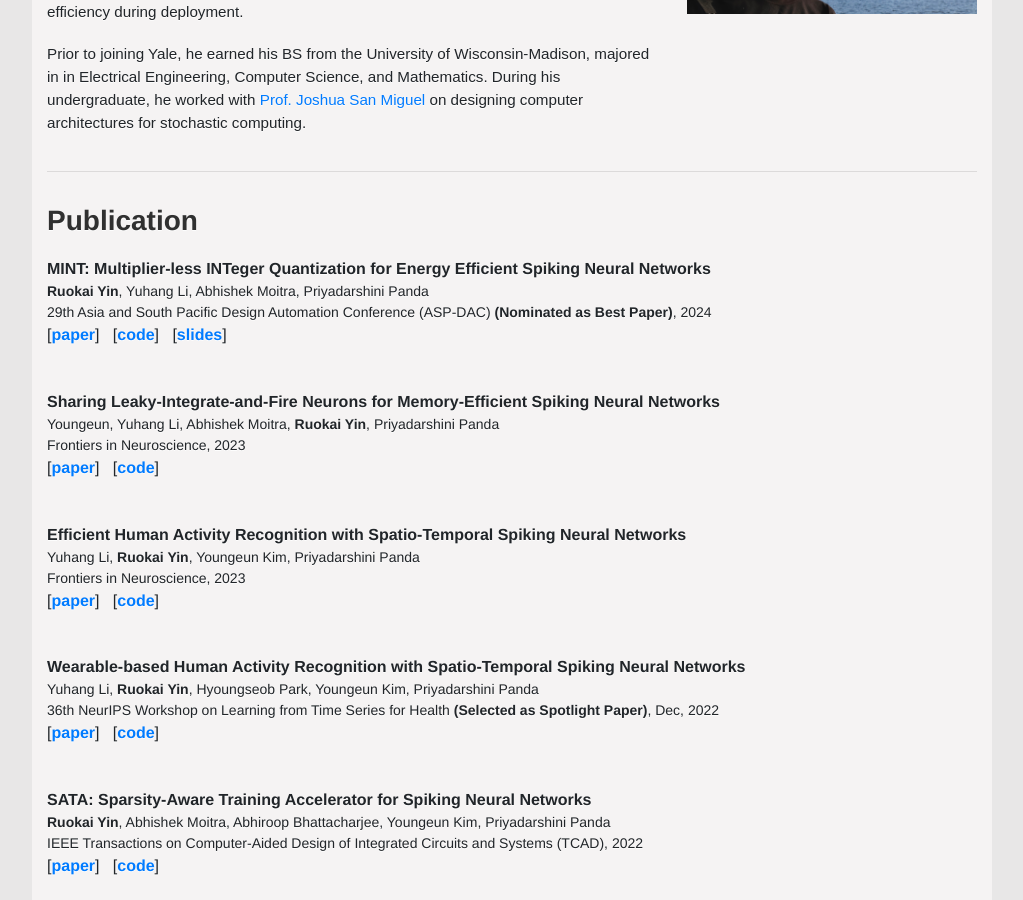
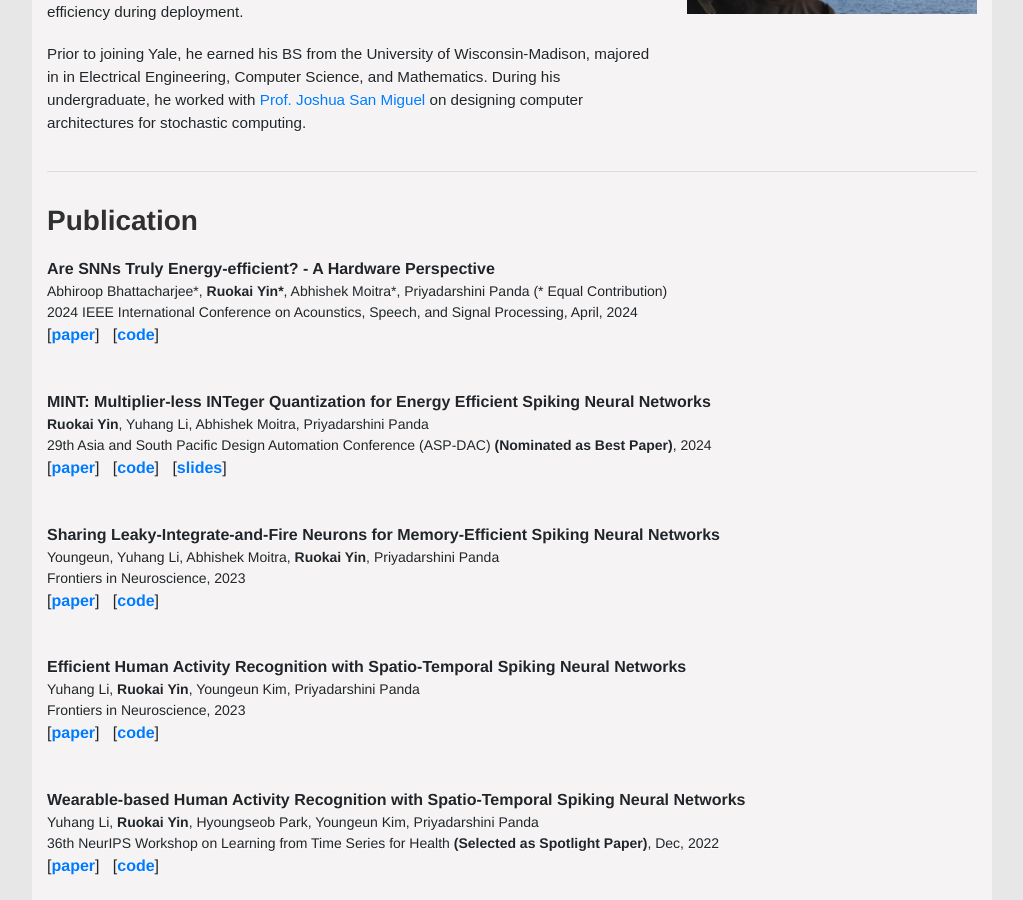
Before and after one commit to RuokaiYin/RuokaiYin.github.io, a Jekyll site: the page built from index.html, in a window 1280 px wide and 900 px high, scrolled down 483 px. Shown: the whole window, without its empty margins (128-1151 px from the left). Built offline with Jekyll 4.4.1, drawn with Linux system fonts in a browser that asks for light colours.

Commit message:
add icassp paper

```diff
--- a/_data/publications.yml
+++ b/_data/publications.yml
@@ -1,3 +1,16 @@
+- title: "Are SNNs Truly Energy-efficient? - A Hardware Perspective"
+  author: >
+    Abhiroop Bhattacharjee*, <b>Ruokai Yin*</b>, Abhishek Moitra*, Priyadarshini Panda (* Equal Contribution)
+  booktitle: 2024 IEEE International Conference on Acounstics, Speech, and Signal Processing
+  year: 2024
+  month: April
+  address: Seoul, Korea
+  publisher: IEEE
+  conference: ICASSP'24
+  file: icassp2024.pdf
+  code: https://github.com/RuokaiYin/SATA_Sim
+  pre: N
+
 - title: "MINT: Multiplier-less INTeger Quantization for Energy Efficient Spiking Neural Networks"
   author: >
     <b>Ruokai Yin</b>, Yuhang Li, Abhishek Moitra, Priyadarshini Panda
```
Also changed, not shown: 1 other file.
